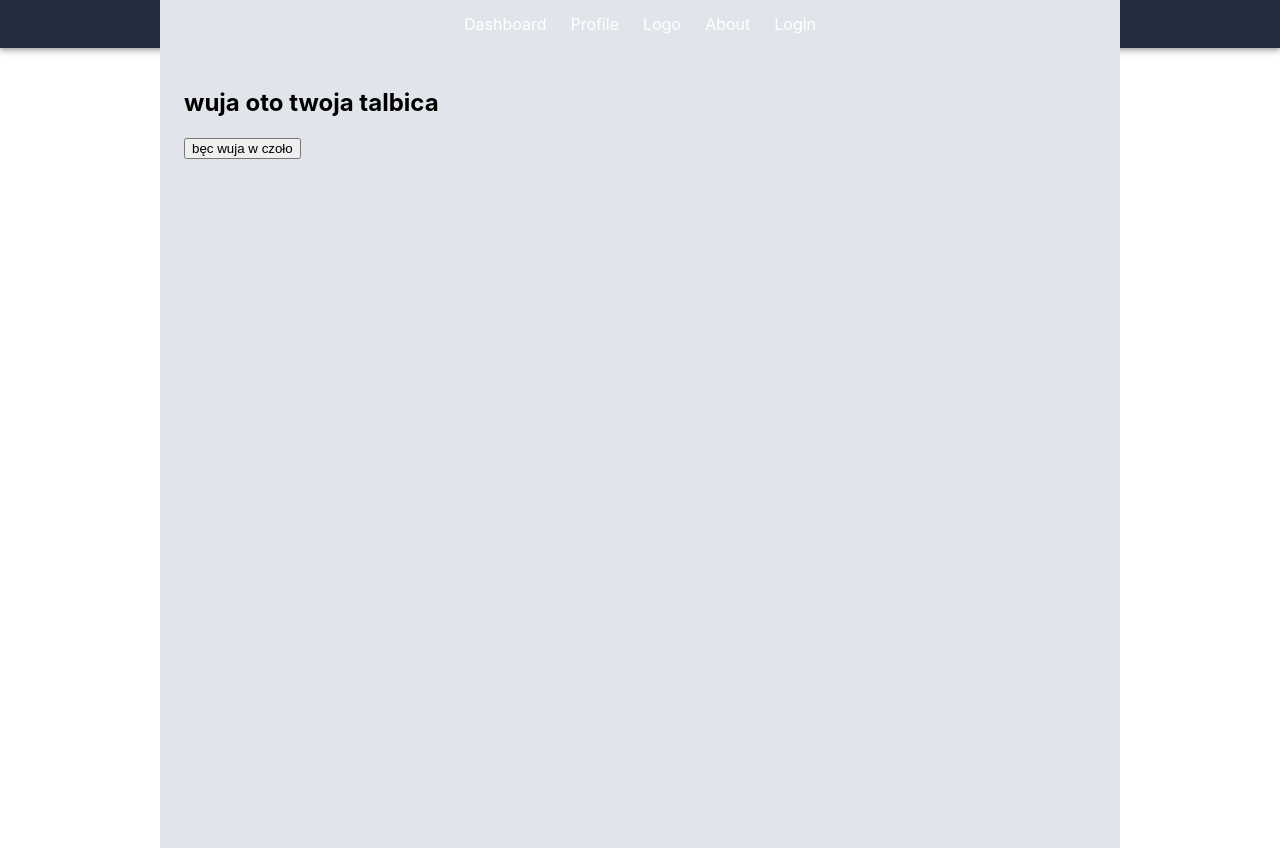
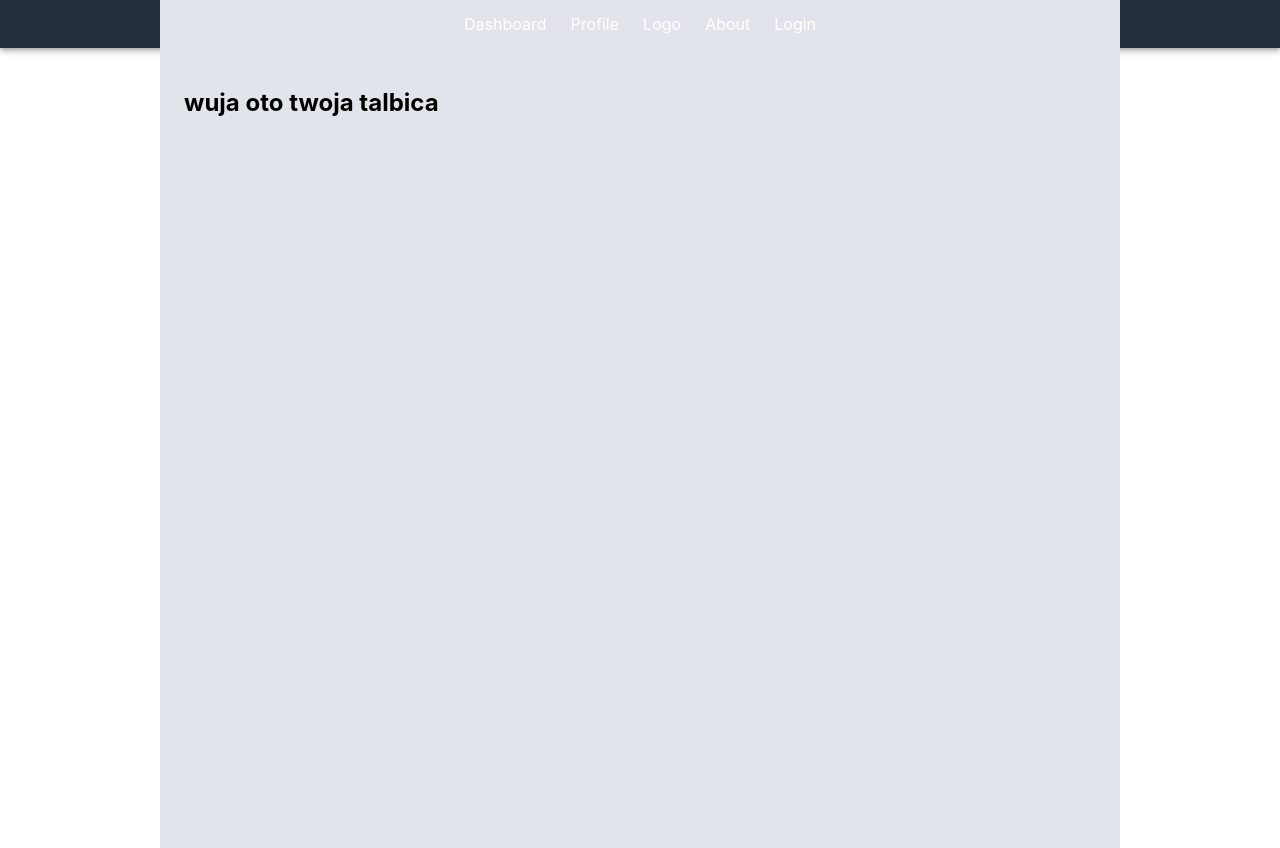
Before and after one commit to lukasz-starosta/cloud-computing, a React (Create React App) app: page /dashboard in a window 1280 px wide. Built offline with nearby package versions, Linux system fonts and the light colour scheme; what @aws-amplify/api, @aws-amplify/pubsub would draw is missing.

Commit message:
button deleted

```diff
--- a/src/components/button.jsx
+++ /dev/null
@@ -1,8 +0,0 @@
-import React from 'react';
-
-// This is only an example of a component
-function Button() {
-    return <button onClick={() => alert('I już jest wesoło')}>bęc wuja w czoło</button>;
-}
-
-export default Button;
--- a/src/pages/dashboard.jsx
+++ b/src/pages/dashboard.jsx
@@ -1,13 +1,11 @@
-import React from 'react';
-import Button from '../components/button';
+import React from "react";
 
 function Dashboard() {
-    return (
-        <section>
-            <h2>wuja oto twoja talbica</h2>
-            <Button />
-        </section>
-    );
+  return (
+    <section>
+      <h2>wuja oto twoja talbica</h2>
+    </section>
+  );
 }
 
 export default Dashboard;
--- a/src/pages/landing.jsx
+++ b/src/pages/landing.jsx
@@ -21,7 +21,7 @@ function Landing() {
           <div align="center">
             <Typography variant="h2">App name</Typography>
             <img src={logo} width="60%" height="60%" /> <br />
-            <LandingLoginButton /> <br />
+            <LandingLoginButton />
             <LandingSignupButton /> <br />
           </div>
         </Grid>
```
